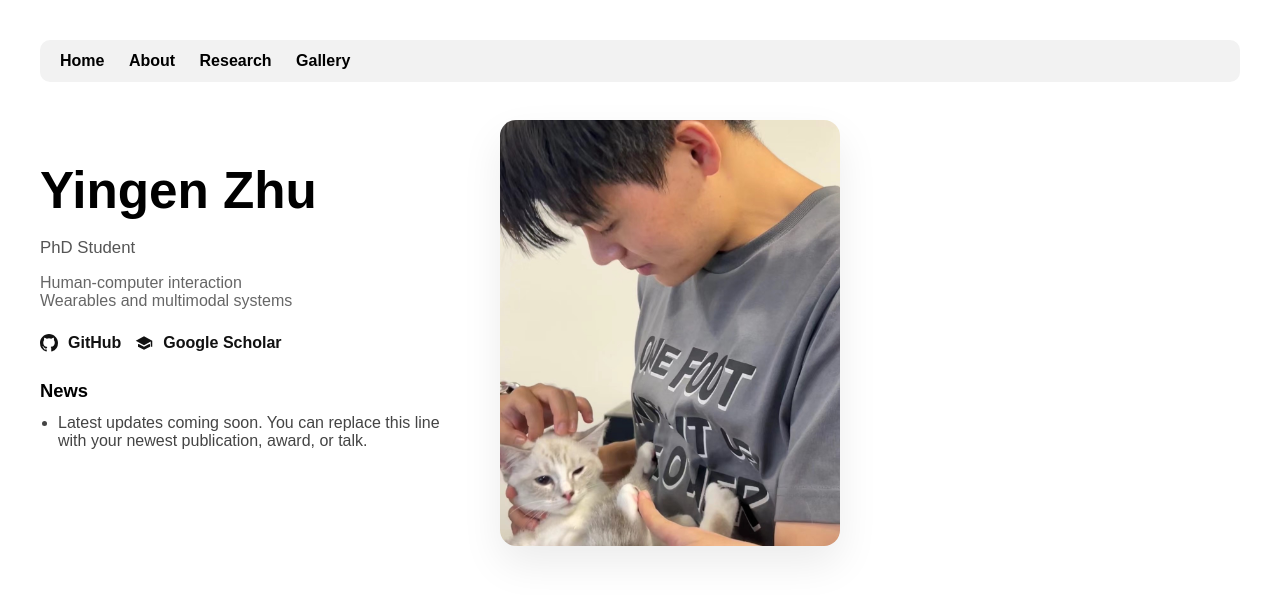
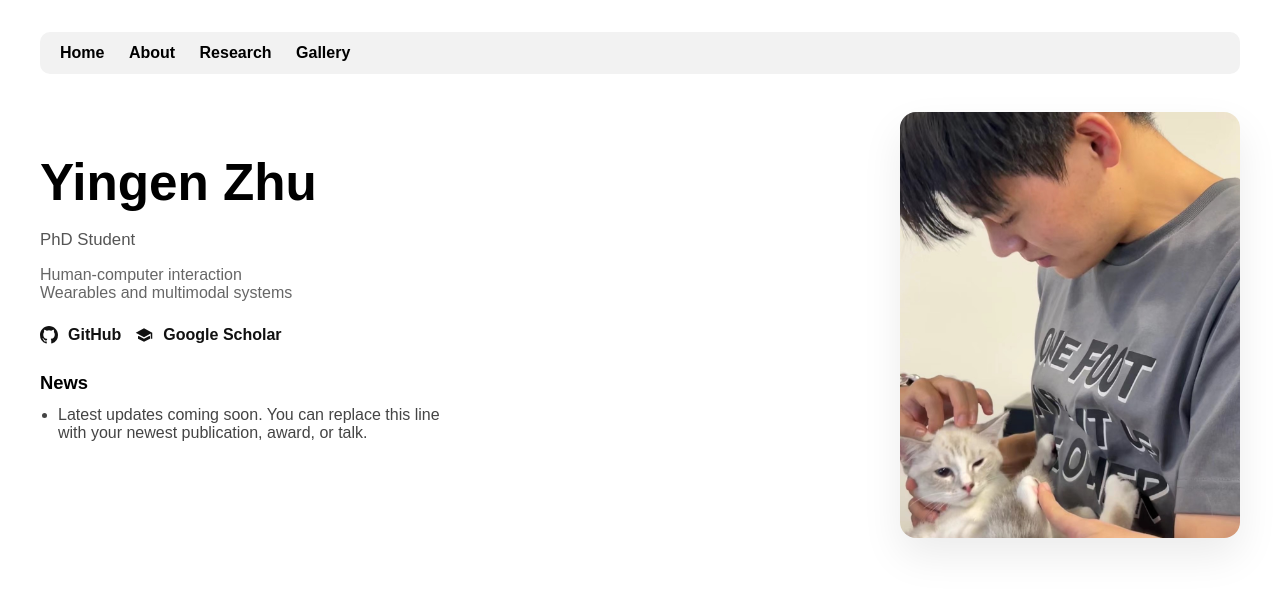
Before and after one commit to yingen-zhu/yingen-zhu.github.io, a Jekyll site: the page built from index.md, in a window 1280 px wide. Shown: the top 595 px of the page. Built offline with Jekyll 4.4.1, drawn with Linux system fonts in a browser that asks for light colours.

Commit message:
Update style.css

```diff
--- a/assets/css/style.css
+++ b/assets/css/style.css
@@ -1,6 +1,10 @@
+* {
+  box-sizing: border-box;
+}
+
 body {
   font-family: Arial, sans-serif;
-  margin: 40px;
+  margin: 32px 40px;
 }
 
 nav {
@@ -25,10 +29,21 @@ nav a:active {
 }
 
 .container {
-  max-width: 800px;
+  width: min(1280px, 100%);
+  margin: 0 auto;
 }
 
 img {
   width: 100%;
   margin-top: 10px;
 }
+
+@media (max-width: 768px) {
+  body {
+    margin: 20px;
+  }
+
+  nav {
+    padding: 10px 16px;
+  }
+}
```
